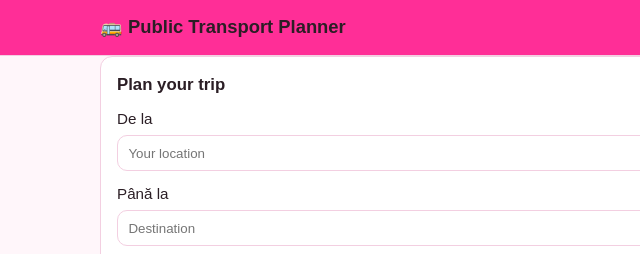
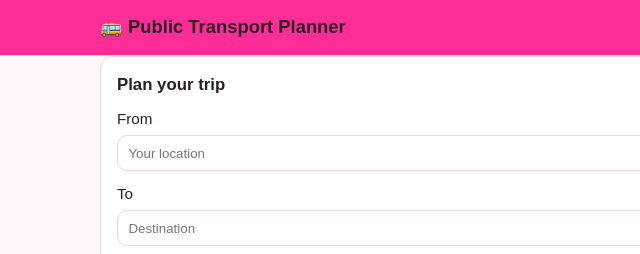
Before and after one commit to lapusneanucristina23/proj_multimedia, a plain HTML site: page index.html in a window 1280 px wide. Shown: the top 254 px of the page, 0-640 px from the left. Drawn offline with Linux system fonts and the light colour scheme.

Commit message:
index.html

```diff
--- a/index.html
+++ b/index.html
@@ -19,12 +19,12 @@
         <h2 class="panel-title">Plan your trip</h2>
 
         <label class="field">
-          <span>De la</span>
+          <span>From</span>
           <input id="from" type="text" placeholder="Your location" />
         </label>
 
         <label class="field">
-          <span>Până la</span>
+          <span>To</span>
           <input id="to" type="text" placeholder="Destination" />
         </label>
 
```
